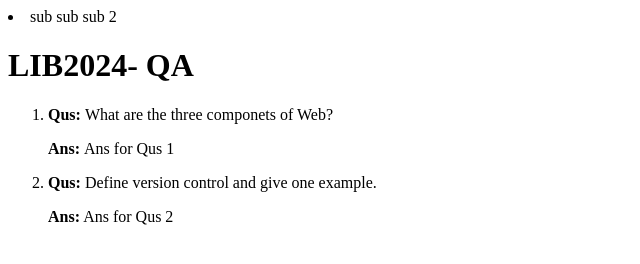
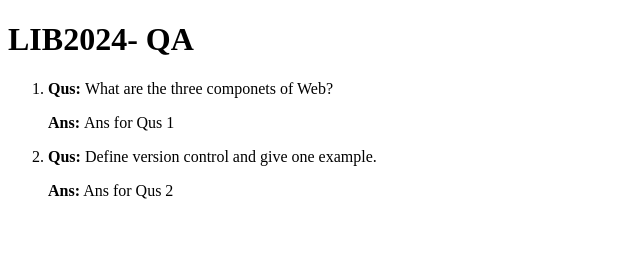
Before and after one commit to abdi0231/abdi0231.github.io, a plain HTML site: page lib2024/Qa/index.html in a window 1280 px wide. Shown: the whole page, without its empty margins (0-640 px from the left). Drawn offline with Linux system fonts and the light colour scheme.

Commit message:
Update index.html

```diff
--- a/lib2024/Qa/index.html
+++ b/lib2024/Qa/index.html
@@ -5,7 +5,6 @@
 	<title>LIB2024 - QA</title>
 </head>
 <body>
-									<li>sub sub sub 2</li>
 	<h1>LIB2024- QA</h1>
 	<!-- Qus/Ans list begins -->
 	<ol>
```
